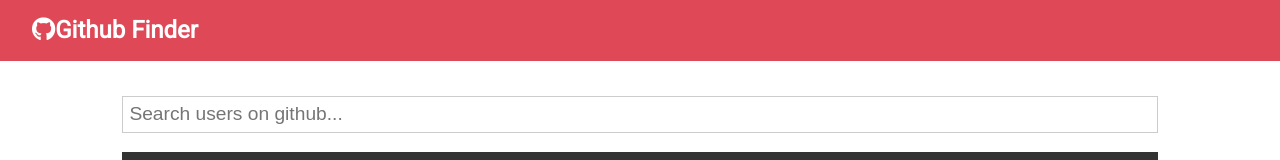
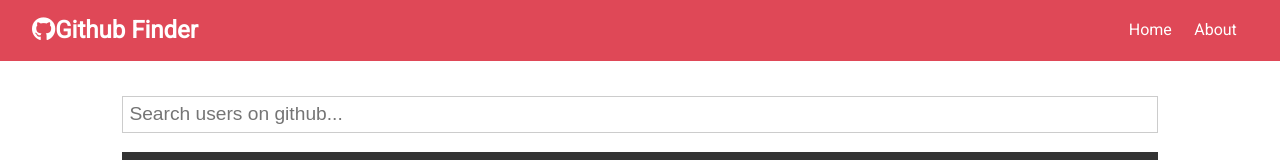
Before and after one commit to avgsteve/React-github-finder, a React (Create React App) app: page / in a window 1280 px wide. Shown: the top 160 px of the page. Built offline with nearby package versions, Linux system fonts and the light colour scheme; the HTML template or start-up script is replaced by a standard one.

Commit message:
Add  and use Link API from react-router-dom

```diff
--- a/src/App.js
+++ b/src/App.js
@@ -4,6 +4,7 @@
 import Alert from './components/layout/Alert';
 import Users from './components/users/Users';
 import Search from './components/users/Search';
+import About from './components/pages/About';
 
 import PropTypes from 'prop-types';
 
@@ -183,6 +184,9 @@
                 }
               />
 
+              <Route exact path='/about' component={About} />
+
+
             </Switch>
           </div>
 
--- a/src/components/layout/Navbar.js
+++ b/src/components/layout/Navbar.js
@@ -1,5 +1,6 @@
 import React from 'react';
 import PropTypes from 'prop-types';
+import { Link } from 'react-router-dom';
 
 
 const Navbar = ({ title, icon }) => {
@@ -11,6 +12,14 @@
         <i className={icon} />
         {title}
       </h1>
+      <ul>
+        <li>
+          <Link to='/'> Home</Link>
+        </li>
+        <li>
+          <Link to='/about'> About</Link>
+        </li>
+      </ul>
     </nav>
   );
 
```
